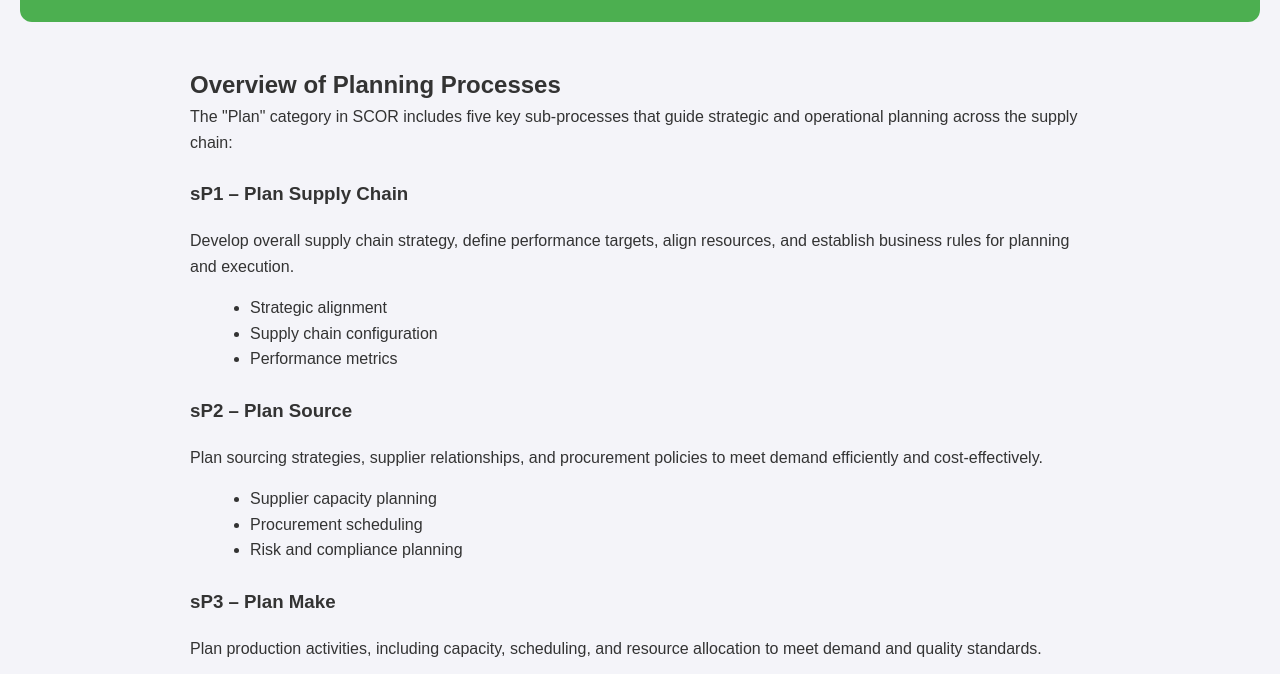
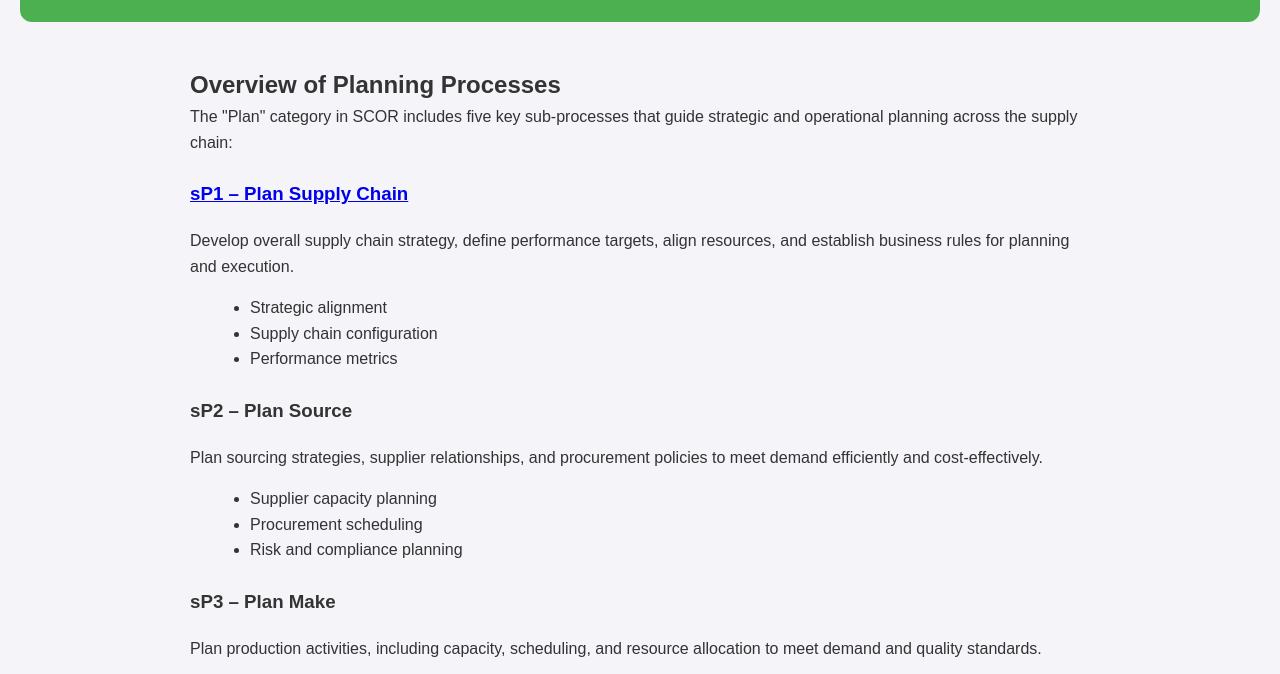
Before and after one commit to lovrocvitas2020/MyWebsiteTest1, a plain HTML site: page plan.html in a window 1280 px wide. Shown: the part 115-789 px from the top of the page. Drawn offline with Linux system fonts and the light colour scheme.

Commit message:
Update plan.html

```diff
--- a/plan.html
+++ b/plan.html
@@ -25,13 +25,14 @@
     <h2>Overview of Planning Processes</h2>
     <p>The "Plan" category in SCOR includes five key sub-processes that guide strategic and operational planning across the supply chain:</p>
 
-    <h3>sP1 – Plan Supply Chain</h3>
+   <h3><a href="sP1.html">sP1 – Plan Supply Chain</a></h3>
     <p>Develop overall supply chain strategy, define performance targets, align resources, and establish business rules for planning and execution.</p>
     <ul>
       <li>Strategic alignment</li>
       <li>Supply chain configuration</li>
       <li>Performance metrics</li>
     </ul>
+
 
     <h3>sP2 – Plan Source</h3>
     <p>Plan sourcing strategies, supplier relationships, and procurement policies to meet demand efficiently and cost-effectively.</p>
```
